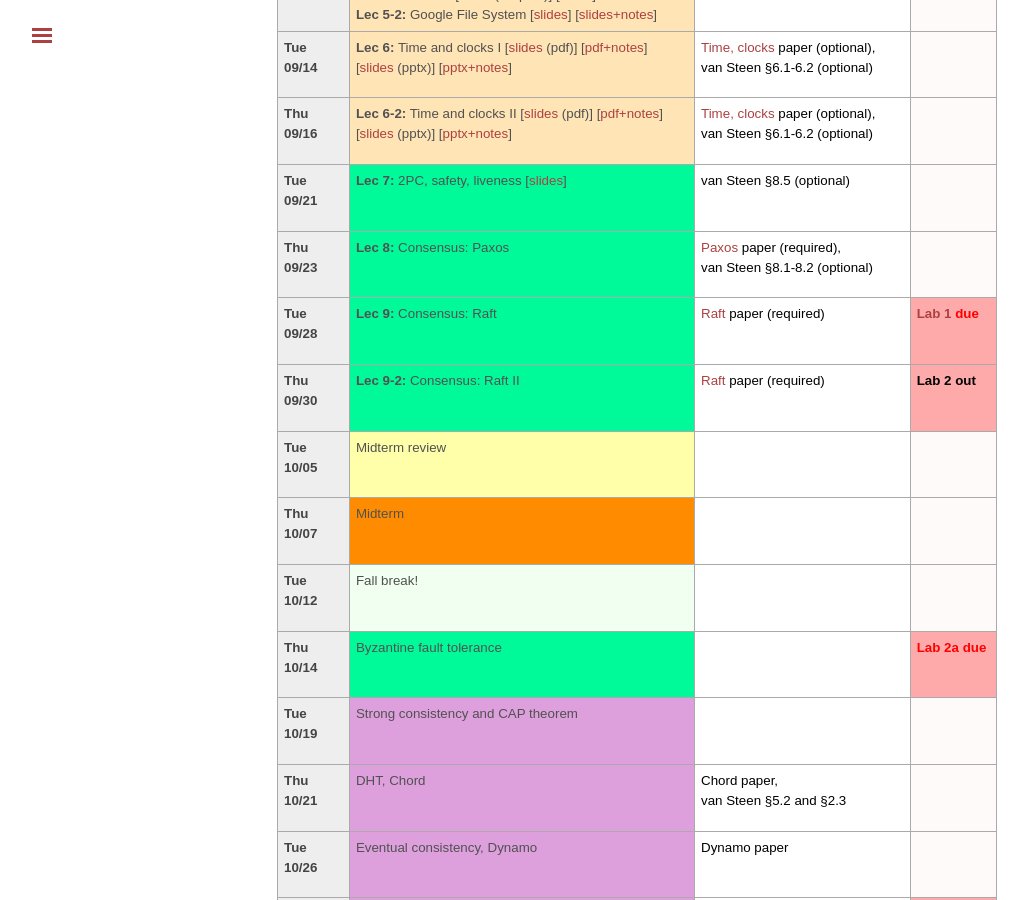
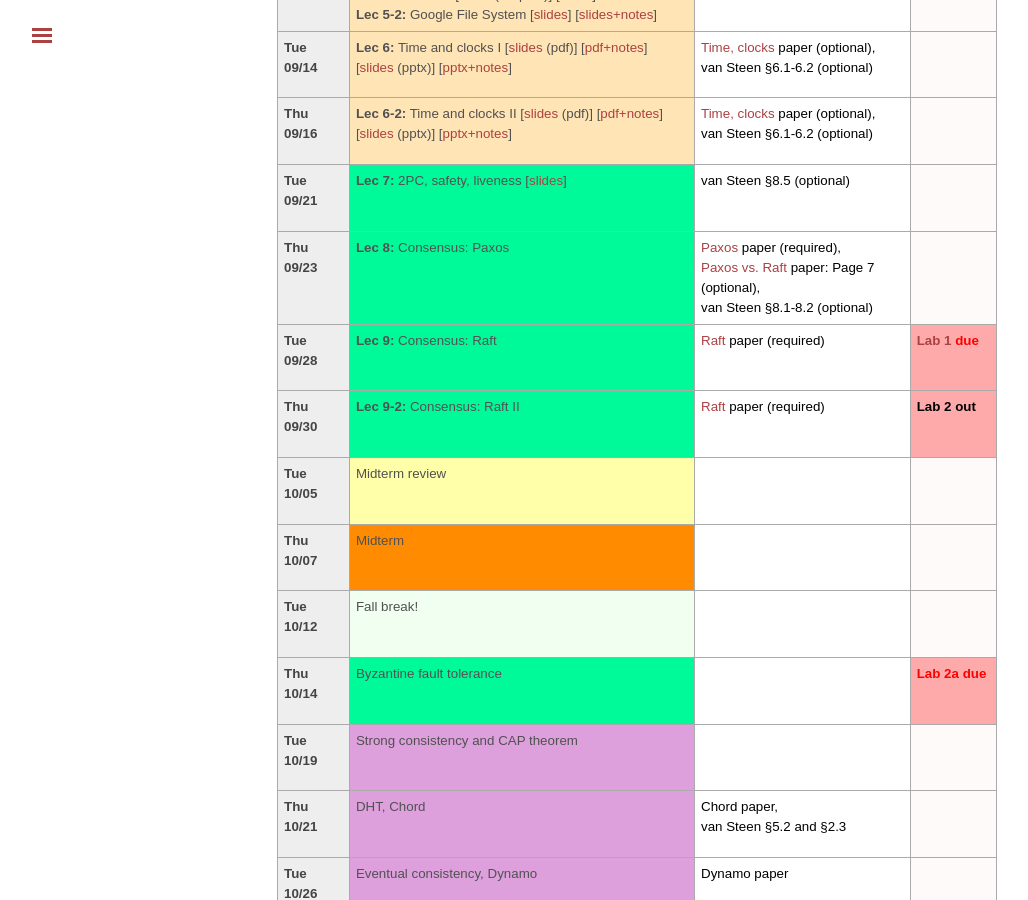
Before and after one commit to tddg/cs475-fall21, a Jekyll site: the page built from schedule.md, in a window 1280 px wide and 900 px high, scrolled down 657 px. Shown: the whole window, without its empty margins (3-1031 px from the left). Built offline with Jekyll 4.4.1, drawn with Linux system fonts in a browser that asks for light colours.

Commit message:
added paxos vs raft paper

```diff
--- a/schedule.md
+++ b/schedule.md
@@ -227,6 +227,7 @@ The course schedule is tentative and subject to change\*.
   </td>
   <td class="reading">
 		<a href="./public/papers/paxos_simple.pdf">Paxos</a> paper (required),<br/>
+		<a href="./public/papers/paxos_vs_raft.pdf">Paxos vs. Raft</a> paper: Page 7 (optional), <br/>
 		van Steen &sect;8.1-8.2 (optional)
   </td>
   <td class="nodue">
```
Also changed, not shown: 1 other file.
